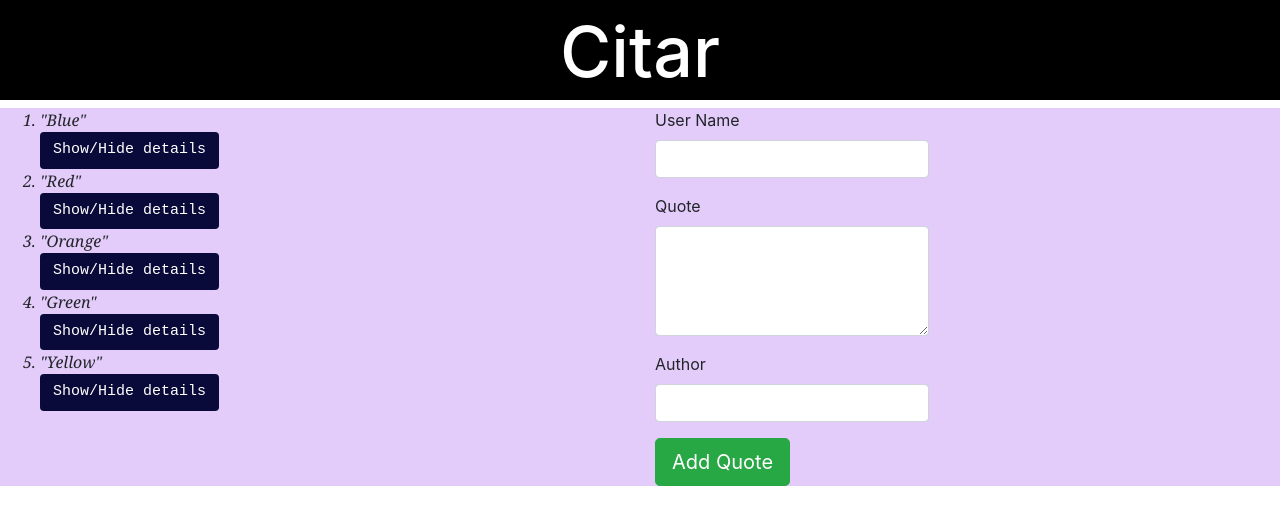
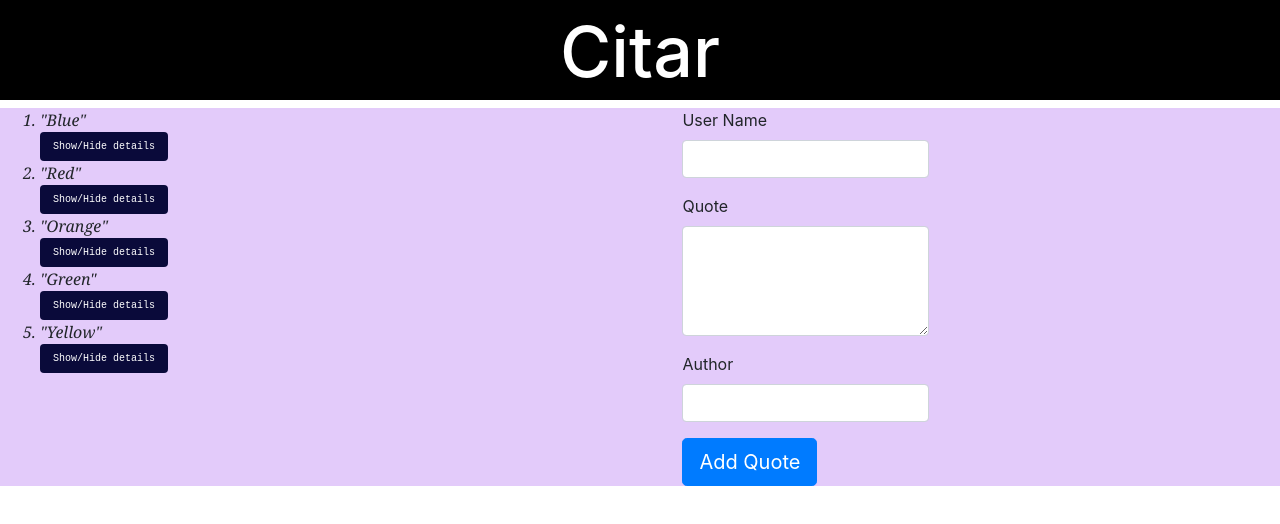
Before and after one commit to Anabella1109/Quotes, an Angular app: page / in a window 1280 px wide. Shown: the top 524 px of the page. Built offline with nearby package versions, Linux system fonts and the light colour scheme.

Commit message:
change buttons background-color

```diff
--- a/src/app/quotes/quotes.component.css
+++ b/src/app/quotes/quotes.component.css
@@ -9,7 +9,10 @@ button{
   background-color: rgb(10, 10, 58);
   color:white;
   font-family: 'Courier New', Courier, monospace;
-  font-size: 15px;
+  font-size: 10px;
+}
+button:hover{
+  color:red;
 }
 
 /* .quotee{
--- a/src/app/quotes/quotes.component.ts
+++ b/src/app/quotes/quotes.component.ts
@@ -8,7 +8,7 @@ import { Quotes } from '../quotes';
 })
 export class QuotesComponent implements OnInit {
   quotes=[
-    new Quotes("Blue", "Blue",0,"0"),
+    new Quotes("Blue", "Blue",0,"Meh"),
     new Quotes("Red", "Red",0,"0"),
     new Quotes("Orange", "Orange",0,"0"),
     new Quotes("Green", "Green",0,"0"),
--- a/src/app/user-form/user-form.component.css
+++ b/src/app/user-form/user-form.component.css
@@ -1,3 +1,3 @@
 form{
-  margin-right:0;
+  margin-left:10%;
 }
--- a/src/app/user-form/user-form.component.html
+++ b/src/app/user-form/user-form.component.html
@@ -41,7 +41,7 @@
 
               </div>
           </div> -->
-          <button type="Submit" class="btn btn-success btn-lg">Add Quote</button>
+          <button type="Submit" class="btn btn-primary btn-lg">Add Quote</button>
       </form>
   </div>
 </div>
```
